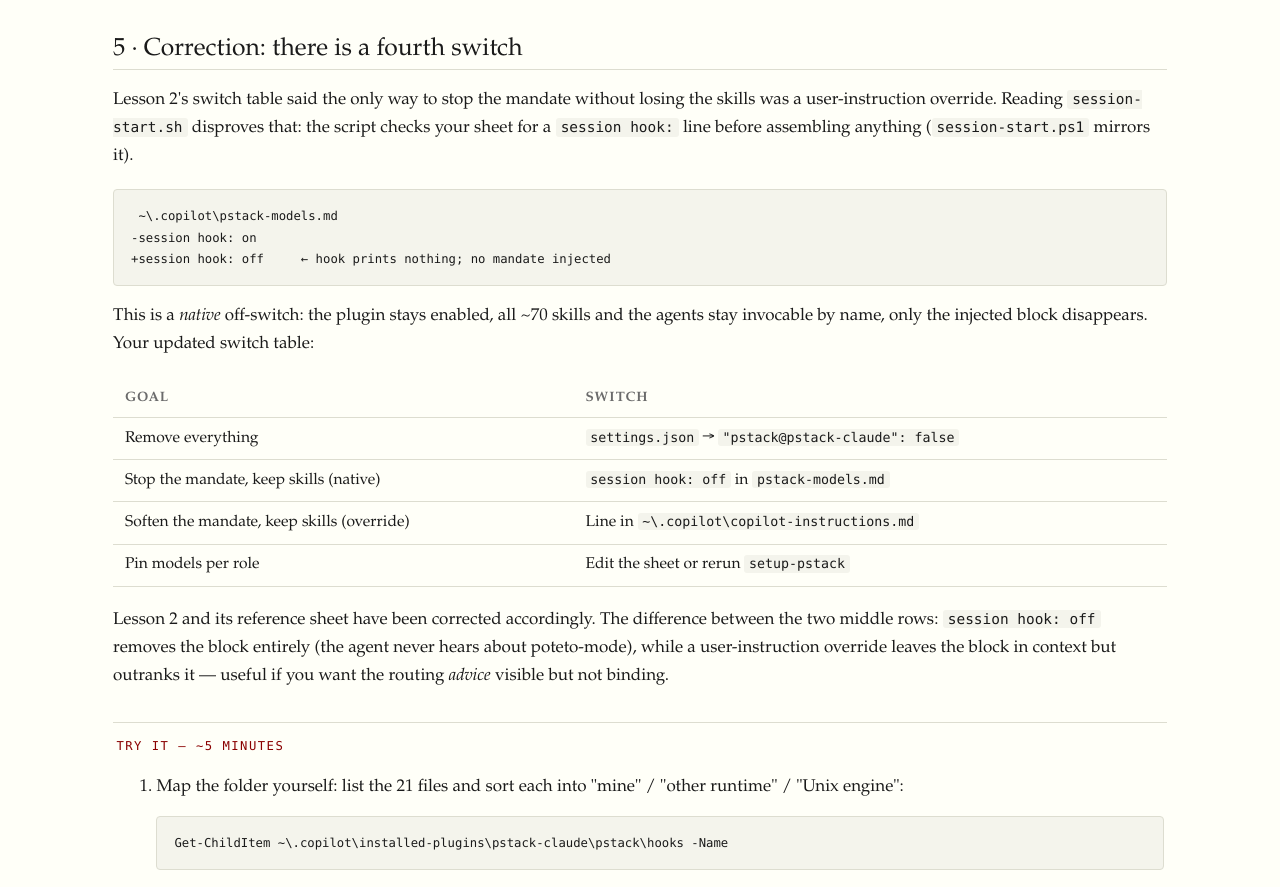
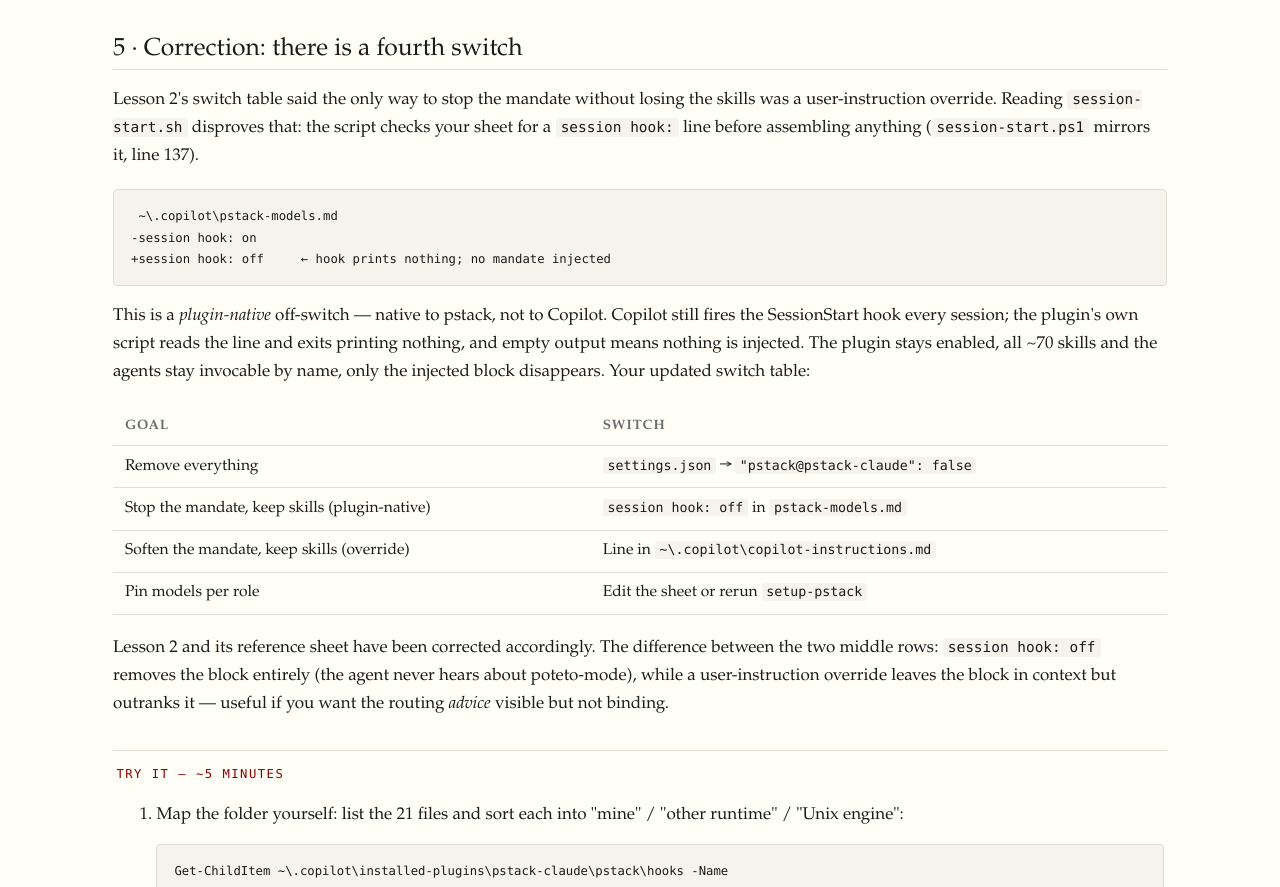
Before and after one commit to Daniel-Moench/Genie-Skills-Tutorial, a plain HTML site: page lessons/0003-inside-the-hook-engine.html in a window 1280 px wide. Shown: the part 3382-4269 px from the top of the page. Drawn offline with Linux system fonts and the light colour scheme.

Commit message:
docs: clarify "session hook: off" is plugin-native, not a Copilot feature
* Lesson 0003 described the `session hook: off` switch as "native", which
  could be read as a Copilot-native mechanism. It is plugin-native:
  Copilot still fires the SessionStart hook every session; pstack's own
  `session-start` script reads the line in `~/.copilot/pstack-models.md`
  and exits printing nothing, so no mandate is injected.
* Reworded section 5 of `lessons/0003-inside-the-hook-engine.html` and the
  switch-table rows in `reference/0003-hook-engine-cheatsheet.html` and
  `lessons/0002-pstack-demystified.html` to say "plugin-native" with a
  short mechanism note.

```diff
--- a/lessons/0003-inside-the-hook-engine.html
+++ b/lessons/0003-inside-the-hook-engine.html
@@ -155,18 +155,21 @@ flowchart TD
   losing the skills was a user-instruction override. Reading
   <code>session-start.sh</code> disproves that: the script checks your sheet
   for a <code>session hook:</code> line before assembling anything
-  (<code>session-start.ps1</code> mirrors it).</p>
+  (<code>session-start.ps1</code> mirrors it, line 137).</p>
   <pre><code> ~\.copilot\pstack-models.md
 -session hook: on
 +session hook: off     ← hook prints nothing; no mandate injected</code></pre>
-  <p>This is a <em>native</em> off-switch: the plugin stays enabled, all ~70
+  <p>This is a <em>plugin-native</em> off-switch — native to pstack, not to
+  Copilot. Copilot still fires the SessionStart hook every session; the
+  plugin's own script reads the line and exits printing nothing, and empty
+  output means nothing is injected. The plugin stays enabled, all ~70
   skills and the agents stay invocable by name, only the injected block
   disappears. Your updated switch table:</p>
   <table>
     <tr><th>Goal</th><th>Switch</th></tr>
     <tr><td>Remove everything</td>
         <td><code>settings.json</code> → <code>"pstack@pstack-claude": false</code></td></tr>
-    <tr><td>Stop the mandate, keep skills (native)</td>
+    <tr><td>Stop the mandate, keep skills (plugin-native)</td>
         <td><code>session hook: off</code> in <code>pstack-models.md</code></td></tr>
     <tr><td>Soften the mandate, keep skills (override)</td>
         <td>Line in <code>~\.copilot\copilot-instructions.md</code></td></tr>
```
Also changed, not shown: lessons/0002-pstack-demystified.html (+3 -3 lines), reference/0003-hook-engine-cheatsheet.html (+2 -1 lines).
